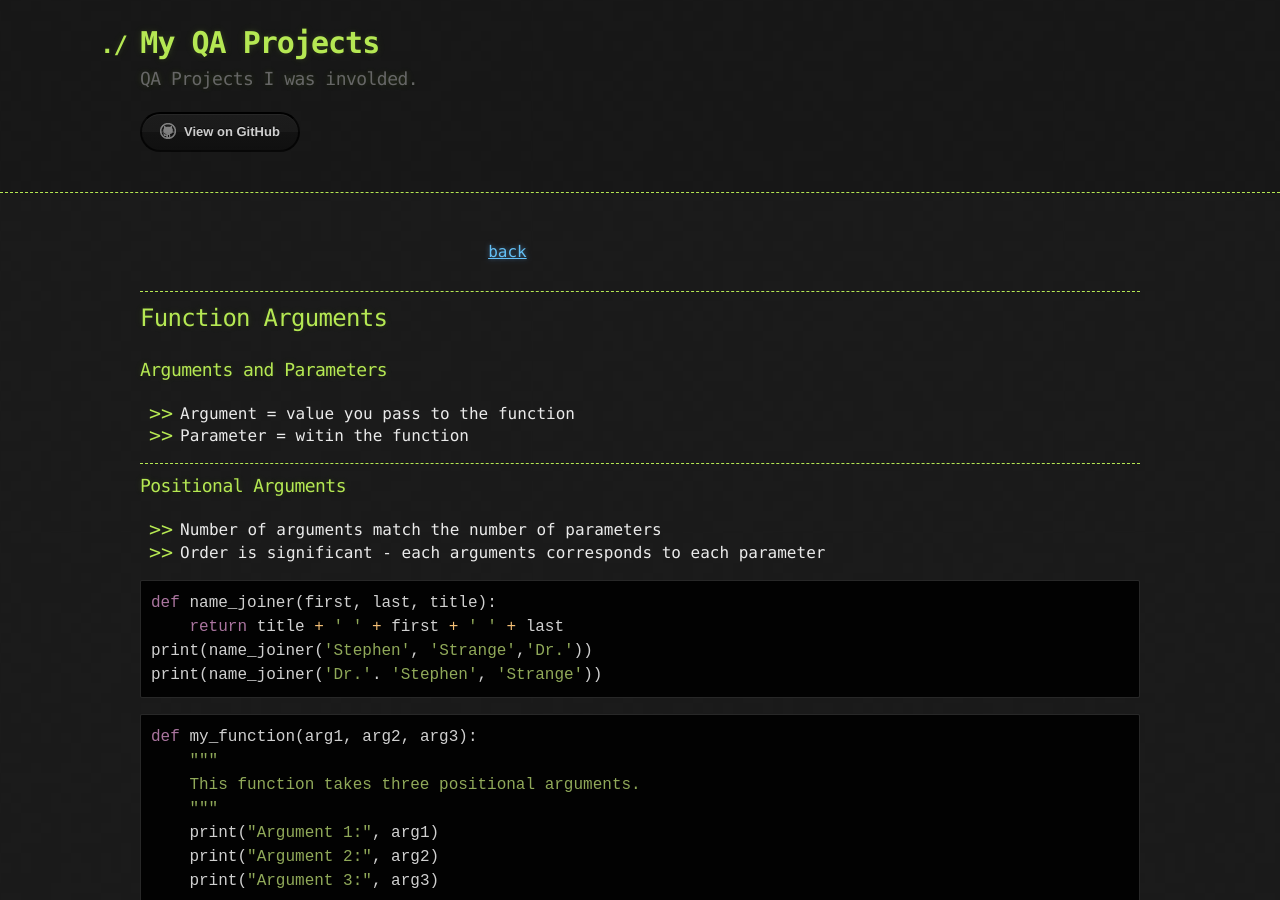
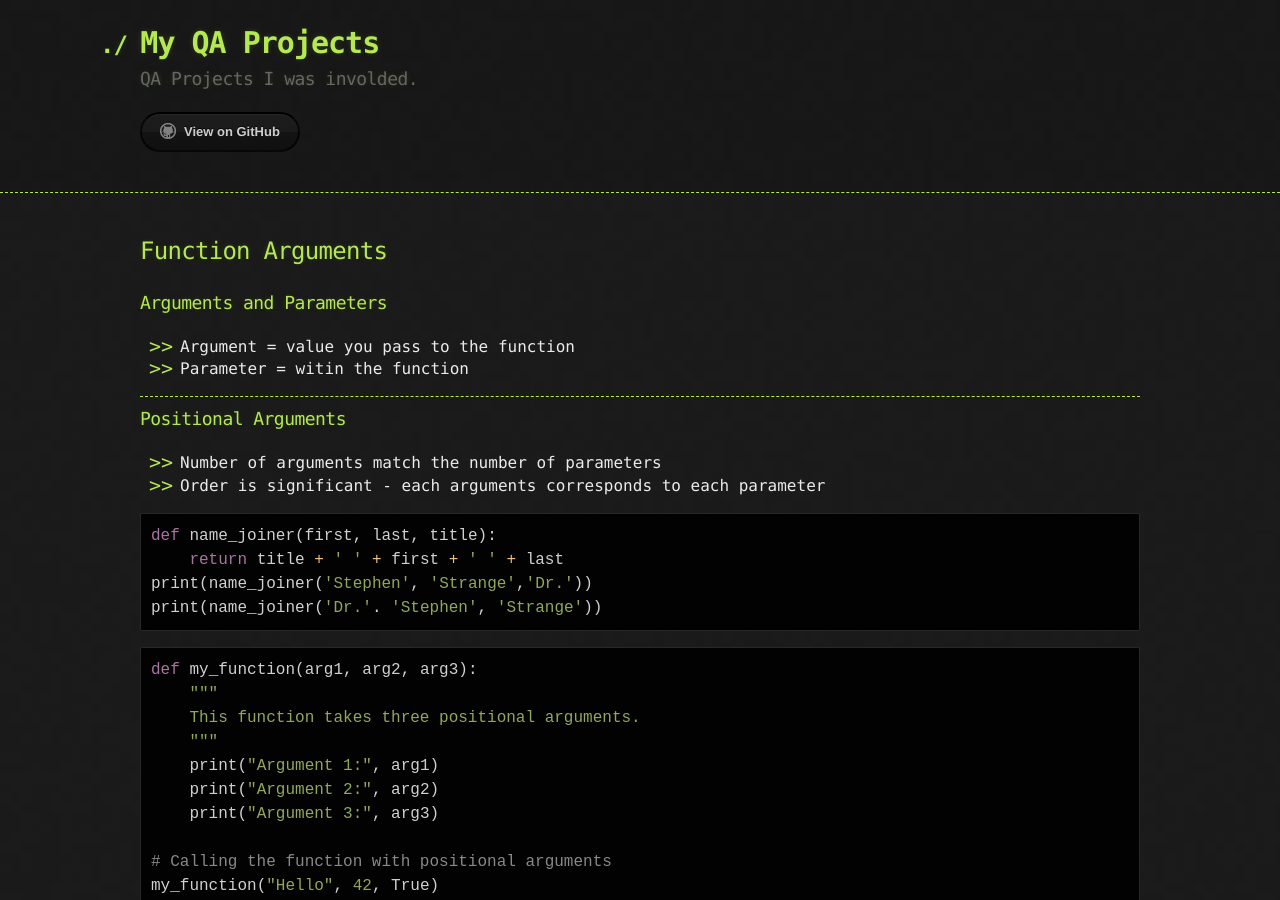
Before and after one commit to sciustechnologia/sciustechnologia.github.io, a Jekyll site: the page built from python/06_functions/0602_Arguments.md, in a window 1280 px wide and 900 px high. Built offline with Jekyll 4.4.1, drawn with Linux system fonts in a browser that asks for light colours.

Commit message:
Update 0602_Arguments.md

```diff
--- a/python/06_functions/0602_Arguments.md
+++ b/python/06_functions/0602_Arguments.md
@@ -1,10 +1,6 @@
 ---
-title: Python - FunctionFunction Arguments
+title: Python || Function Arguments
 layout: default
----
-
-||[back](./index.html)
-
 ---
 
 ## Function Arguments
```
